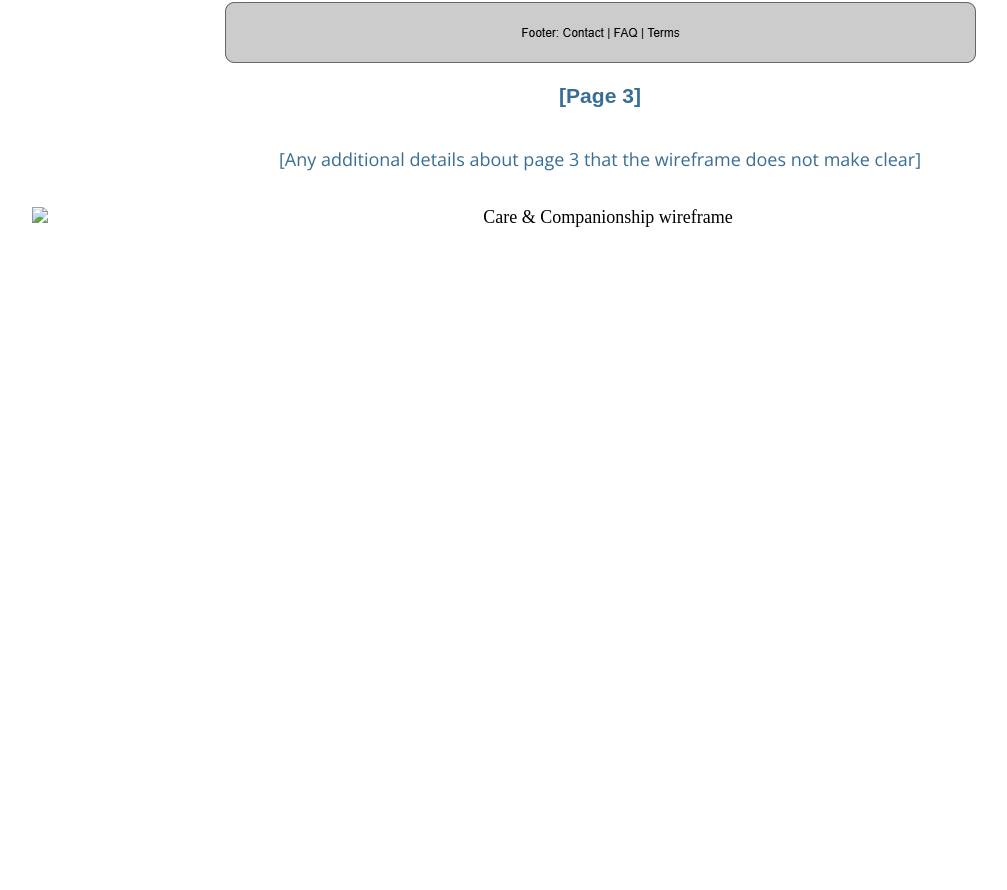
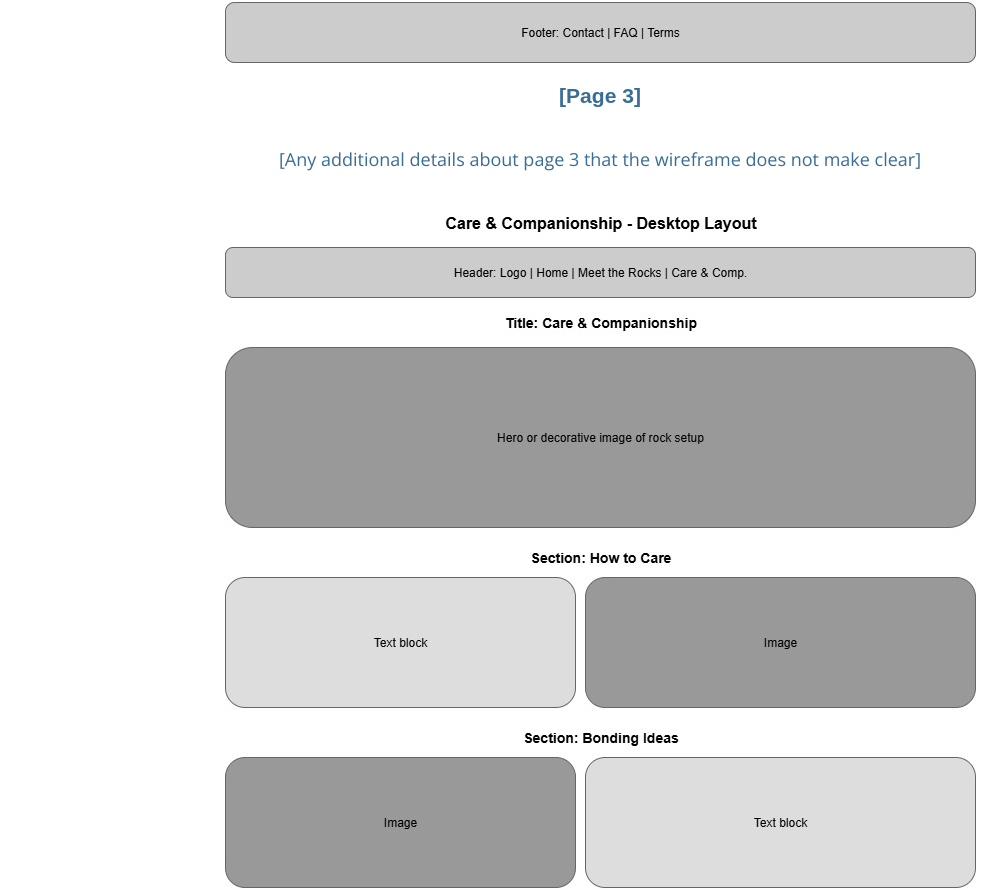
Before and after one commit to neyochim/wdd130, a plain HTML site: page rocksrock/site-plan-rocks-rock.html in a window 1280 px wide. Shown: the part 7380-8270 px from the top of the page, without its empty margins (40-1047 px from the left). Before the commit the page ends 7680 px from the top, so only its background shows below. Drawn offline with nearby package versions, Linux system fonts and the light colour scheme; a web font is replaced by a local one.

Commit message:
Fix image filename for consistency in care and companionship section

```diff
--- a/rocksrock/site-plan-rocks-rock.html
+++ b/rocksrock/site-plan-rocks-rock.html
@@ -196,7 +196,7 @@ Pet rocks are stress relievers, conversation starters, and reliable study buddie
       <p>
         [Any additional details about page 3 that the wireframe does not make clear]
       </p>
-      <img src="images/care & companionship wireframe.jpg" alt="Care & Companionship wireframe">
+      <img src="images/care and companionship wireframe.jpg" alt="Care & Companionship wireframe">
     </main>
   </body>
 
```
